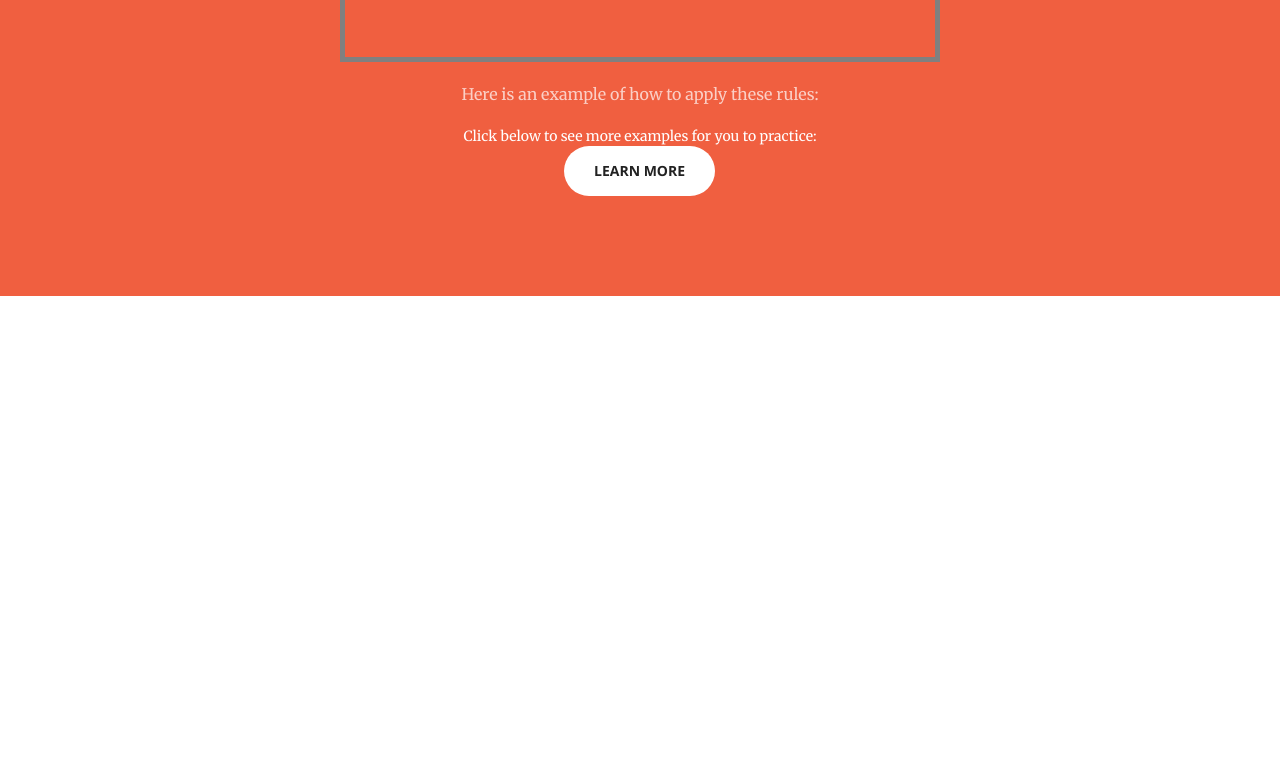
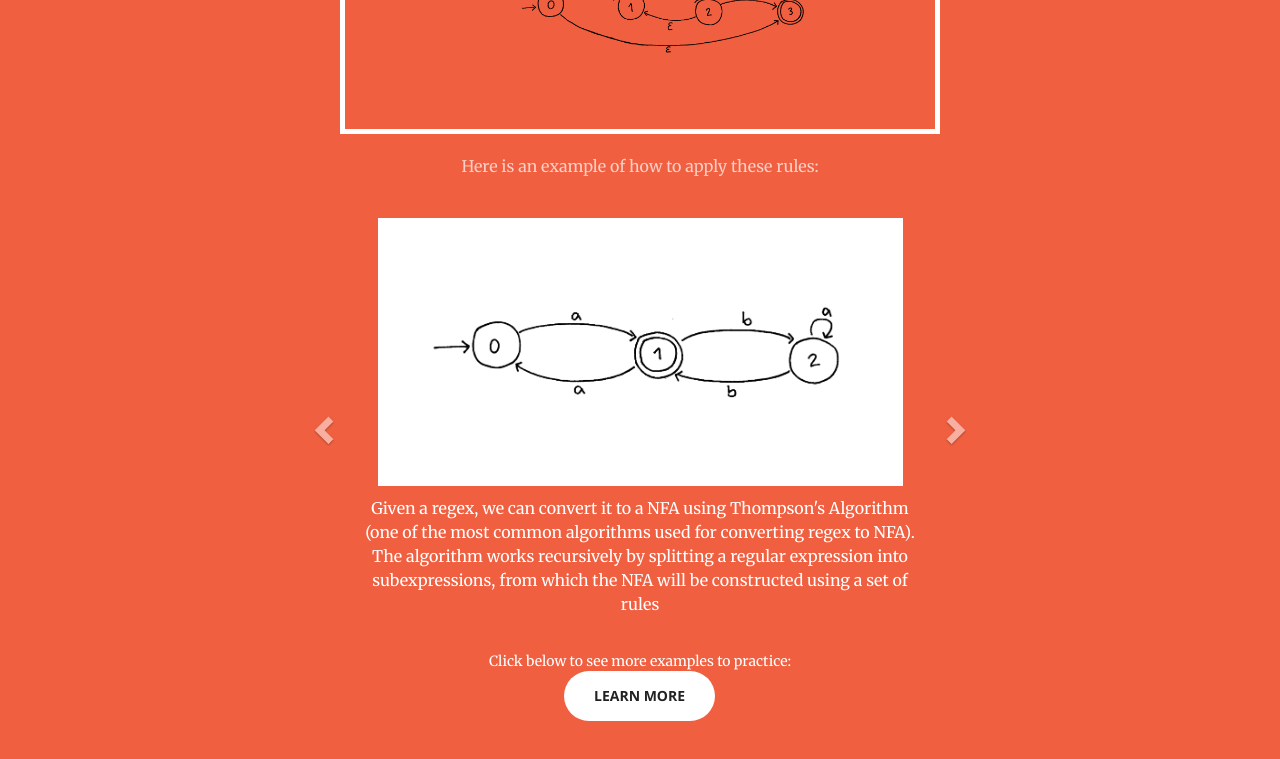
Before and after one commit to murielbrunet/NFA-to-Regex-Project, a website: page regex_to_nfa.html in a window 1280 px wide. Shown: the part 1029-1788 px from the top of the page. Before the commit the page ends 1325 px from the top, so only its background shows below. Drawn offline with nearby package versions, Linux system fonts and the light colour scheme.

Commit message:
added carousel

```diff
--- a/css/creative.css
+++ b/css/creative.css
@@ -43,6 +43,24 @@ p {
   margin-bottom: 20px;
 }
 
+.carousel-control.left, .carousel-control.right {
+    background-image: none
+}
+
+.carousel-indicators li{
+  visibility: hidden;
+}
+
+.carousel-indicators .active{
+  visibility: hidden;
+}
+
+.car-text{
+  padding-top: 10px;
+  height: 125px;
+  width: 75%;
+}
+
 .fix-padding{
   text-align: left;
   padding-left: 18%;
@@ -53,6 +71,13 @@ p {
   width: 70%;
   height: auto;
   padding: 15px;
+}
+
+.img-size3{
+  width: 70%;
+  height: auto;
+  padding: 50px;
+  background-color: white;
 }
 
 .img-size2{
@@ -71,7 +96,7 @@ p {
 .boxed-2{
   width: 80%;
   padding: 50px;
-  border: 5px solid gray;
+  border: 5px solid white;
   margin: 0;
 }
 
--- a/regex_to_nfa.html
+++ b/regex_to_nfa.html
@@ -75,7 +75,7 @@
                     <h2 class="section-heading">Converting regex to NFA</h2>
                     <hr class="light">
                     <center><div class="boxed-2">
-                    <p class="text-faded">Given a regex, we can convert it to a NFA using Thompson's Algorithm.</p>
+                    <p class="text-faded">Given a regex, we can convert it to a NFA using Thompson's Algorithm (one of the most common algorithms used for converting regex to NFA). The algorithm works recursively by splitting a regular expression into subexpressions, from which the NFA will be constructed using a set of rules.</p>
 
                     <ol class="regex-nfa">
                         <li>The NFA representing the empty string is: <br>
@@ -91,9 +91,44 @@
                     </ol>
                 </div></center><br>
 
-                    <p class="text-faded">Here is an example of how to apply these rules:</p>
+                    <p class="text-faded">Here is an example of how to apply these rules:</p><br>
 
-                    Click below to see more examples for you to practice:<br>
+                    <div id="myCarousel" class="carousel slide" data-ride="carousel" data-interval="false">
+                      <!-- Indicators -->
+                      <ol class="carousel-indicators">
+                        <li data-target="#myCarousel" data-slide-to="0" class="active"></li>
+                        <li data-target="#myCarousel" data-slide-to="1"></li>
+                        <li data-target="#myCarousel" data-slide-to="2"></li>
+                      </ol>
+
+                      <!-- Wrapper for slides -->
+                      <div class="carousel-inner">
+                        <div class="item active">
+                          <center><img src="img/NFAtoRegex/ex1.0.png" class="img-size3"><br><p class="car-text">Given a regex, we can convert it to a NFA using Thompson's Algorithm (one of the most common algorithms used for converting regex to NFA). The algorithm works recursively by splitting a regular expression into subexpressions, from which the NFA will be constructed using a set of rules</p></center>
+                        </div>
+
+                        <div class="item">
+                          <center><img src="img/NFAtoRegex/ex1.1.png" class="img-size3"><br><p class="car-text">Given a regex, we can convert it to a NFA using Thompson's Algorithm (one of the most common algorithms used for converting regex to NFA).</p></center>
+                        </div>
+
+                        <div class="item">
+                          <center><img src="img/NFAtoRegex/ex1.2.png" class="img-size3"><br><p class="car-text">Common algorithms used for converting regex to NFA). The algorithm works recursively by splitting a regular expression into subexpressions, from which the NFA will be constructed using a set of rules.</p></center>
+                        </div>
+                      </div>
+
+                      <!-- Left and right controls -->
+                      <a class="left carousel-control" href="#myCarousel" data-slide="prev">
+                        <span class="glyphicon glyphicon-chevron-left"></span>
+                        <span class="sr-only">Previous</span>
+                      </a>
+                      <a class="right carousel-control" href="#myCarousel" data-slide="next">
+                        <span class="glyphicon glyphicon-chevron-right"></span>
+                        <span class="sr-only">Next</span>
+                      </a>
+                    </div>
+                    <br>
+
+                    Click below to see more examples to practice:<br>
                     <a href="regex_to_nfa_examples.html" class="btn btn-default btn-xl sr-button">Learn more</a>
                 </div>
             </div>
```
Also changed, not shown: references.html (+1 -0 lines).
